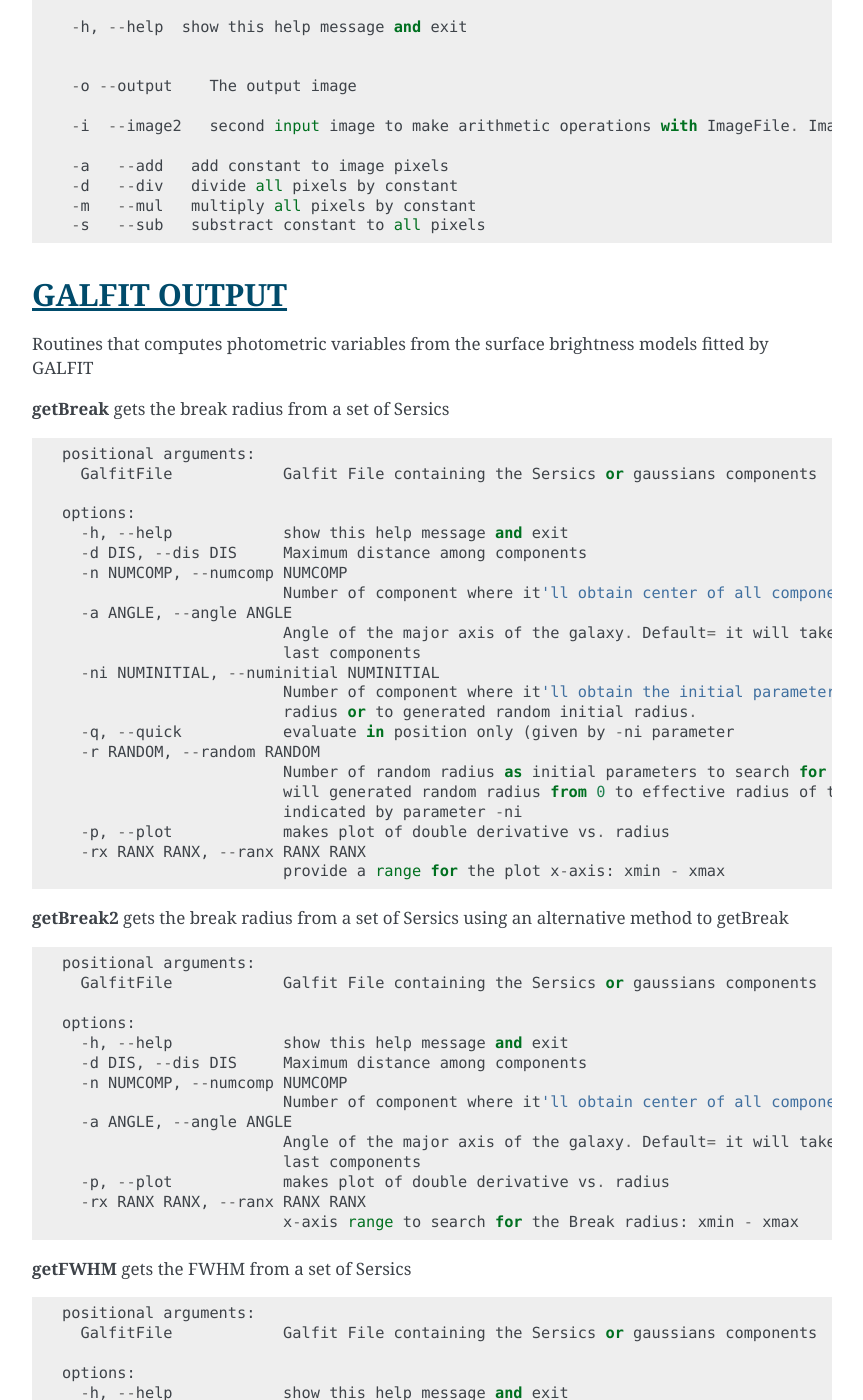
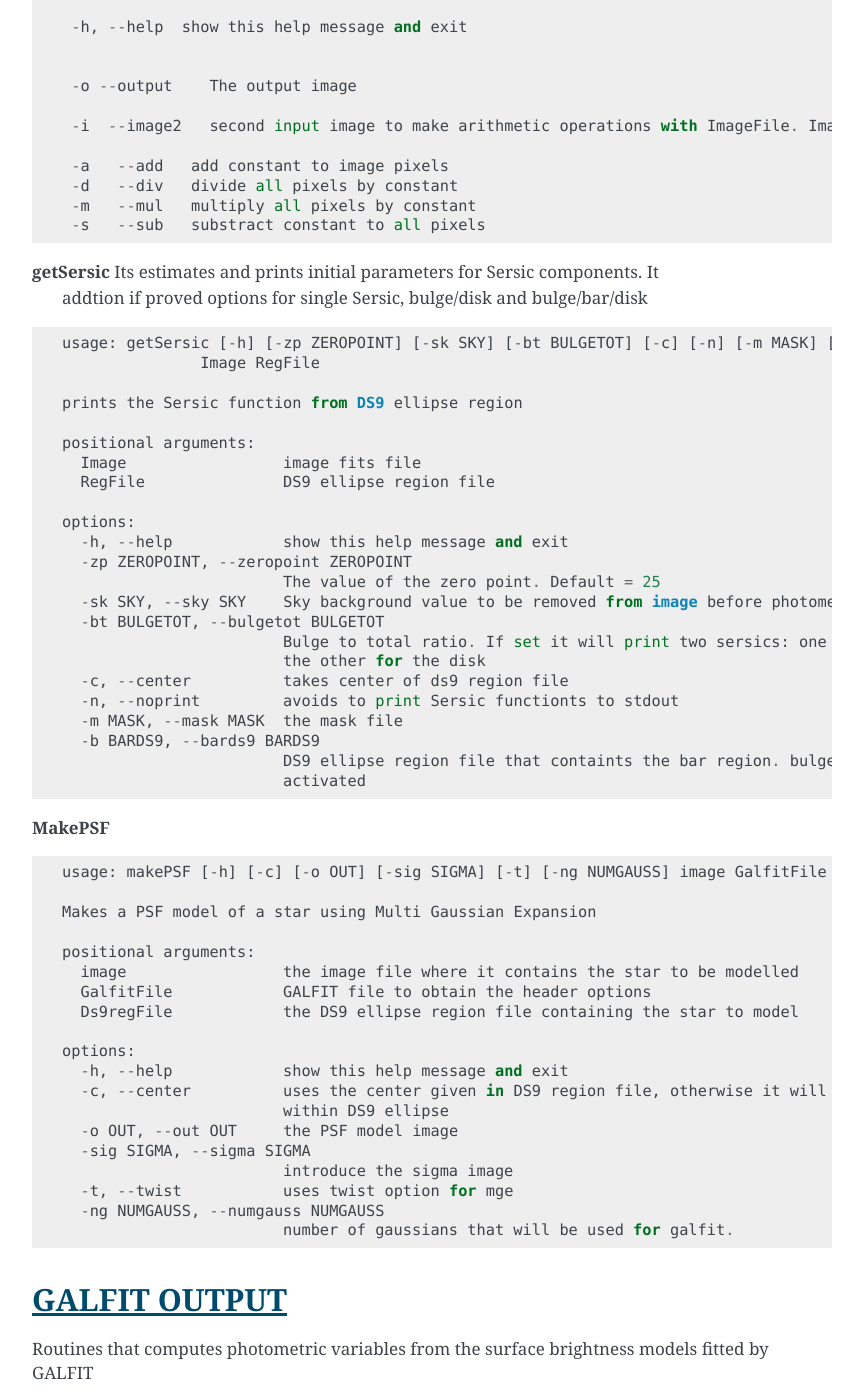
Before and after one commit to canorve/GALFITools, a Sphinx documentation site: the page built from docs/howto.rst, in a window 1280 px wide and 1400 px high, scrolled down 4668 px. Shown: the whole window, without its empty margins (338-1201 px from the left). Built offline with Sphinx 7.4.7, drawn with Linux system fonts in a browser that asks for light colours.

Commit message:
documentation updated
 On branch master
 Changes to be committed:
	modified:   ../../../docs/api.rst
	modified:   ../../../docs/howto.rst
	modified:   ../shell/commands_galin.py
	modified:   ../shell/commands_mge.py

```diff
--- a/docs/howto.rst
+++ b/docs/howto.rst
@@ -296,6 +296,62 @@
 
 
 
+
+**getSersic** Its estimates and prints initial parameters for Sersic components. It
+              addtion if proved options for single Sersic, bulge/disk and bulge/bar/disk
+
+::
+
+
+
+  usage: getSersic [-h] [-zp ZEROPOINT] [-sk SKY] [-bt BULGETOT] [-c] [-n] [-m MASK] [-b BARDS9]
+                 Image RegFile
+
+  prints the Sersic function from DS9 ellipse region
+
+  positional arguments:
+    Image                 image fits file
+    RegFile               DS9 ellipse region file
+
+  options:
+    -h, --help            show this help message and exit
+    -zp ZEROPOINT, --zeropoint ZEROPOINT
+                          The value of the zero point. Default = 25
+    -sk SKY, --sky SKY    Sky background value to be removed from image before photometry. Default = 0
+    -bt BULGETOT, --bulgetot BULGETOT
+                          Bulge to total ratio. If set it will print two sersics: one for the bulge and
+                          the other for the disk
+    -c, --center          takes center of ds9 region file
+    -n, --noprint         avoids to print Sersic functionts to stdout
+    -m MASK, --mask MASK  the mask file
+    -b BARDS9, --bards9 BARDS9
+                          DS9 ellipse region file that containts the bar region. bulgetot flag must be
+                          activated
+
+
+**MakePSF**
+
+::
+
+  usage: makePSF [-h] [-c] [-o OUT] [-sig SIGMA] [-t] [-ng NUMGAUSS] image GalfitFile Ds9regFile
+
+  Makes a PSF model of a star using Multi Gaussian Expansion
+
+  positional arguments:
+    image                 the image file where it contains the star to be modelled
+    GalfitFile            GALFIT file to obtain the header options
+    Ds9regFile            the DS9 ellipse region file containing the star to model
+
+  options:
+    -h, --help            show this help message and exit
+    -c, --center          uses the center given in DS9 region file, otherwise it will find the (x,y) peak
+                          within DS9 ellipse
+    -o OUT, --out OUT     the PSF model image
+    -sig SIGMA, --sigma SIGMA
+                          introduce the sigma image
+    -t, --twist           uses twist option for mge
+    -ng NUMGAUSS, --numgauss NUMGAUSS
+                          number of gaussians that will be used for galfit.
 
 
 **GALFIT OUTPUT**
```
Also changed, not shown: other parts of docs/howto.rst (+3 -3 lines), docs/api.rst (+42 -0 lines), 2 other files.
